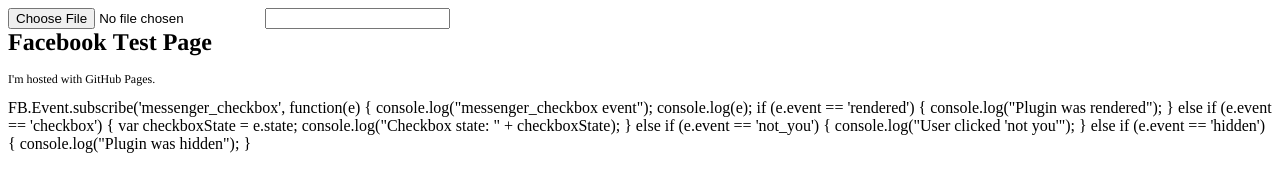
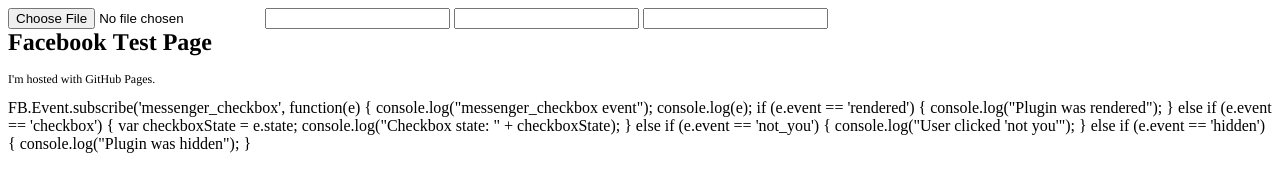
Before and after one commit to abhattach/Webview, a plain HTML site: page index.html in a window 1280 px wide. Drawn offline with Linux system fonts and the light colour scheme.

Commit message:
test
test

```diff
--- a/index.html
+++ b/index.html
@@ -18,11 +18,13 @@
   <meta property="og:description"        content="Hello, World" />
   <meta property="og:image"              content="http://static01.nyt.com/images/2015/02/19/arts/international/19iht-btnumbers19A/19iht-btnumbers19A-facebookJumbo-v2.jpg" />
 
+</head>
+<body>
     <input type="file" accept="image/*" id="image-input" capture="user" />
     <input autocomplete="address-level1">
+    <input autocomplete="address-level2">
+    <input autocomplete="address-line1">
 
-</head>
-<body>
     <script>
         (function(d, s, id){
          var js, fjs = d.getElementsByTagName(s)[0];
```
